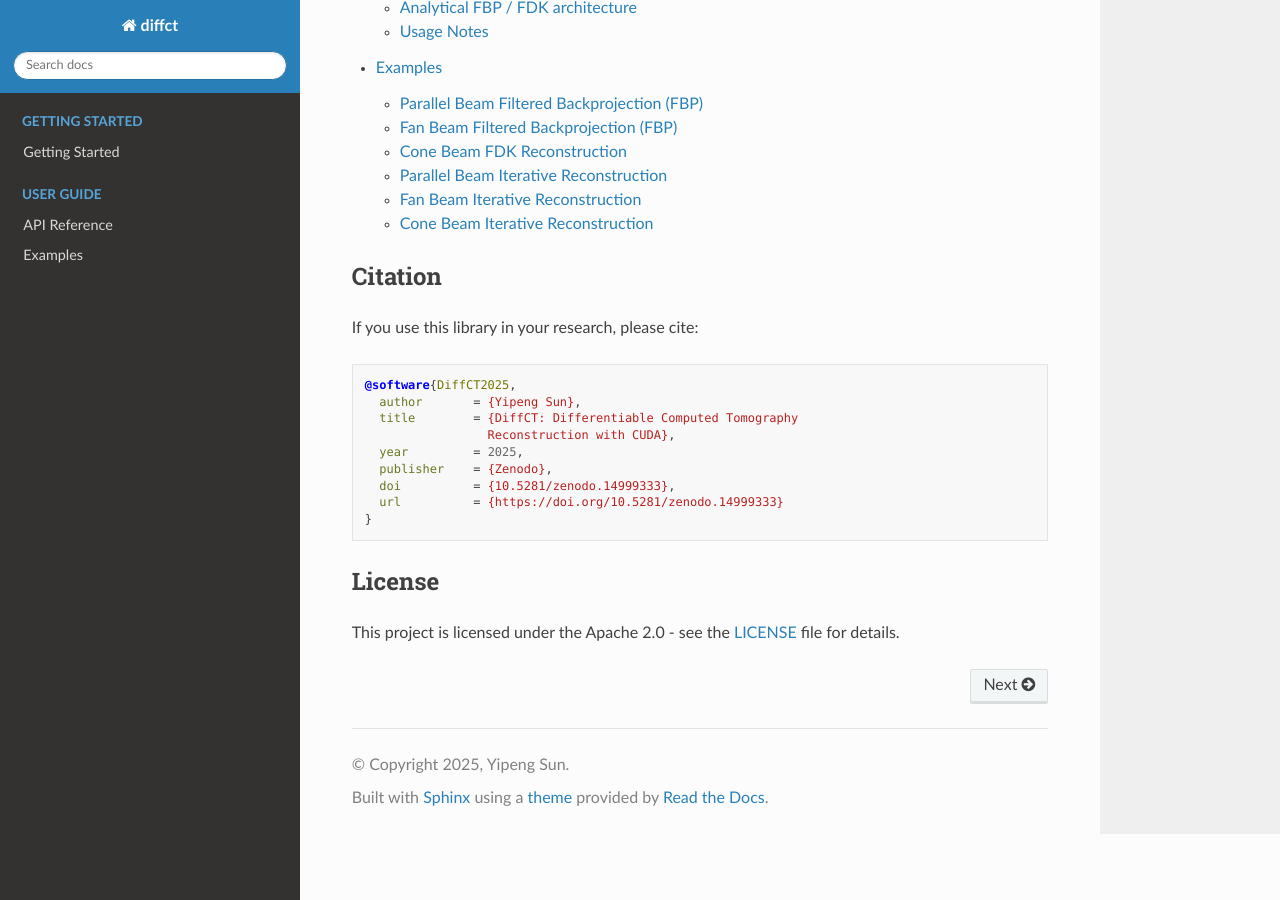
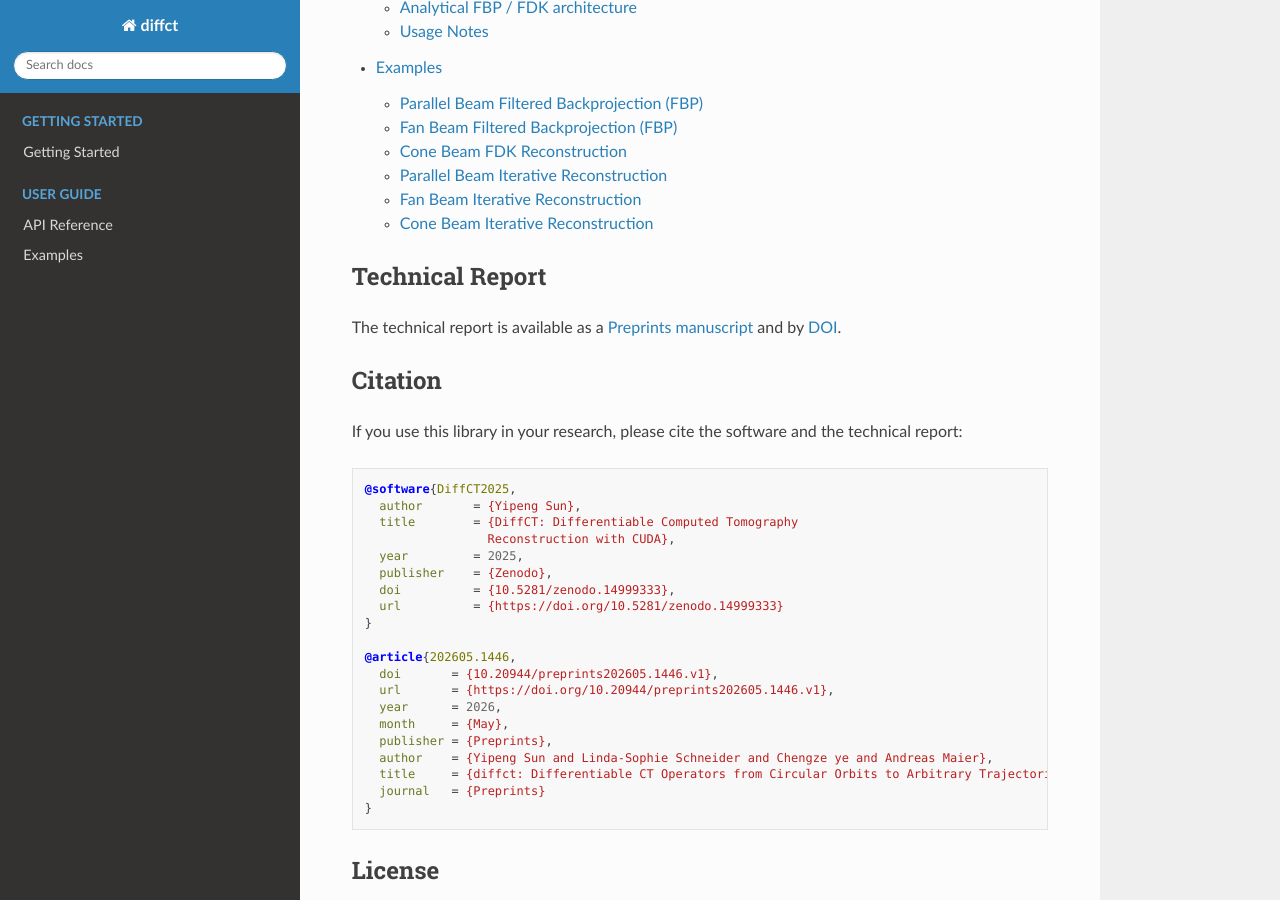
Before and after one commit to sypsyp97/diffct, a Sphinx documentation site: the page built from docs/source/index.rst, in a window 1280 px wide and 900 px high, scrolled down 1465 px. Built offline with Sphinx 7.4.7 and the Read the Docs theme 3.1.0, drawn with Linux system fonts in a browser that asks for light colours.

Commit message:
docs: add technical report citation to docs

```diff
--- a/docs/source/index.rst
+++ b/docs/source/index.rst
@@ -44,10 +44,15 @@ User Guide
    api
    examples
 
+Technical Report
+----------------
+
+The technical report is available as a `Preprints manuscript <https://www.preprints.org/manuscript/202605.1446/v1>`_ and by `DOI <https://doi.org/10.20944/preprints202605.1446.v1>`_.
+
 Citation
 --------
 
-If you use this library in your research, please cite:
+If you use this library in your research, please cite the software and the technical report:
 
 .. code-block:: bibtex
 
@@ -61,6 +66,17 @@ If you use this library in your research, please cite:
      url          = {https://doi.org/10.5281/zenodo.14999333}
    }
 
+   @article{202605.1446,
+     doi       = {10.20944/preprints202605.1446.v1},
+     url       = {https://doi.org/10.20944/preprints202605.1446.v1},
+     year      = 2026,
+     month     = {May},
+     publisher = {Preprints},
+     author    = {Yipeng Sun and Linda-Sophie Schneider and Chengze ye and Andreas Maier},
+     title     = {diffct: Differentiable CT Operators from Circular Orbits to Arbitrary Trajectories},
+     journal   = {Preprints}
+   }
+
 License
 -------
 
```
